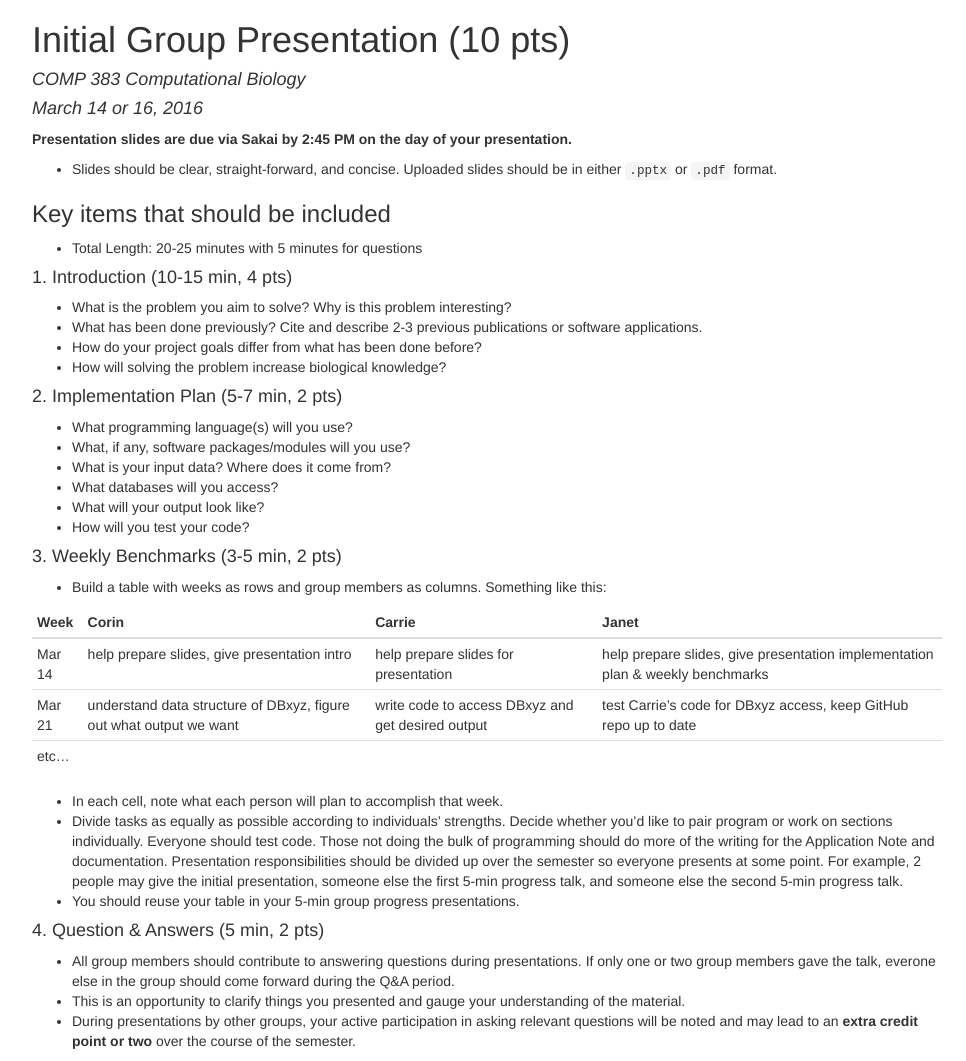
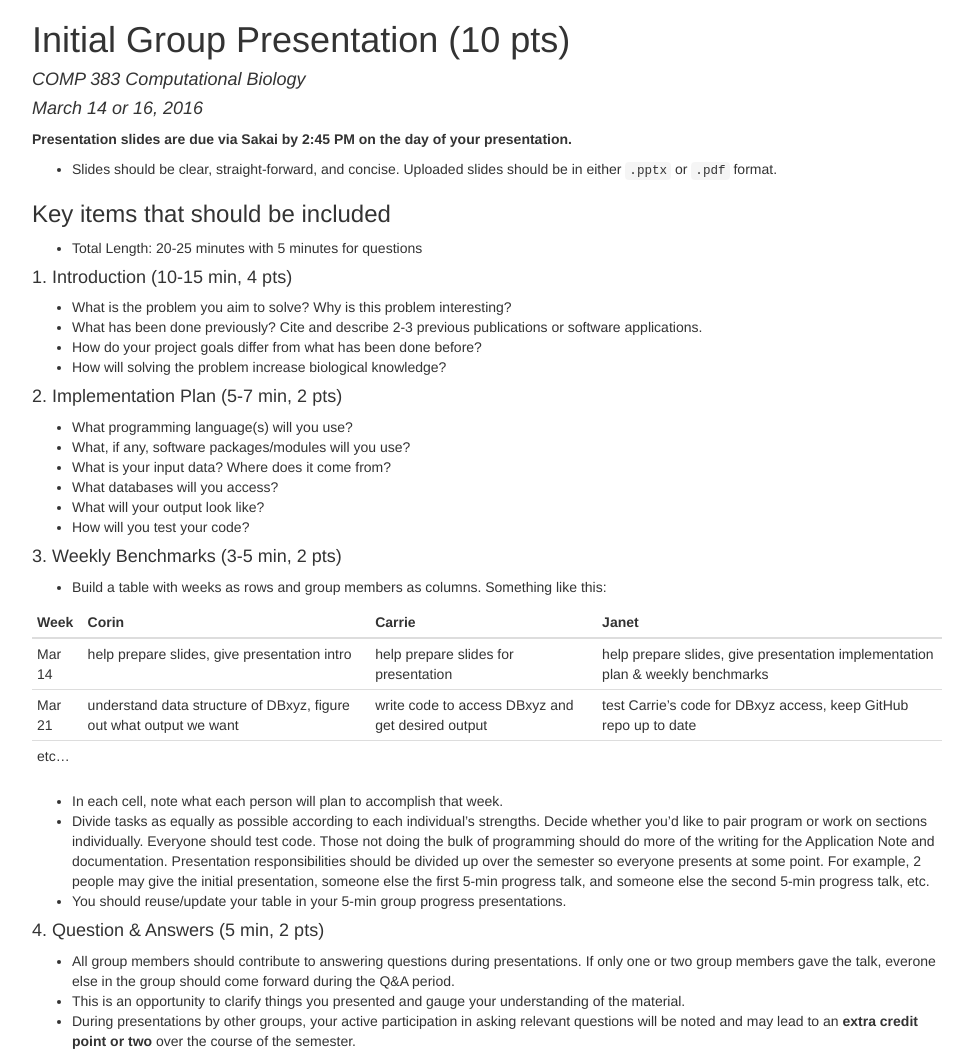
Before and after one commit to hwheeler01/CompBio, a Jekyll site: the page init_pres.html, which Jekyll copies as it is, in a window 1280 px wide. Shown: the whole page, without its empty margins (153-1119 px from the left). Built offline with Jekyll 4.4.1, drawn with Linux system fonts in a browser that asks for light colours.

Commit message:
update init_pres file

```diff
--- a/init_pres.html
+++ b/init_pres.html
@@ -133,8 +133,8 @@ img {
 </table>
 <ul>
 <li>In each cell, note what each person will plan to accomplish that week.</li>
-<li>Divide tasks as equally as possible according to individuals’ strengths. Decide whether you’d like to pair program or work on sections individually. Everyone should test code. Those not doing the bulk of programming should do more of the writing for the Application Note and documentation. Presentation responsibilities should be divided up over the semester so everyone presents at some point. For example, 2 people may give the initial presentation, someone else the first 5-min progress talk, and someone else the second 5-min progress talk.</li>
-<li>You should reuse your table in your 5-min group progress presentations.</li>
+<li>Divide tasks as equally as possible according to each individual’s strengths. Decide whether you’d like to pair program or work on sections individually. Everyone should test code. Those not doing the bulk of programming should do more of the writing for the Application Note and documentation. Presentation responsibilities should be divided up over the semester so everyone presents at some point. For example, 2 people may give the initial presentation, someone else the first 5-min progress talk, and someone else the second 5-min progress talk, etc.</li>
+<li>You should reuse/update your table in your 5-min group progress presentations.</li>
 </ul>
 </div>
 <div id="question-answers-5-min-2-pts" class="section level4">
```
